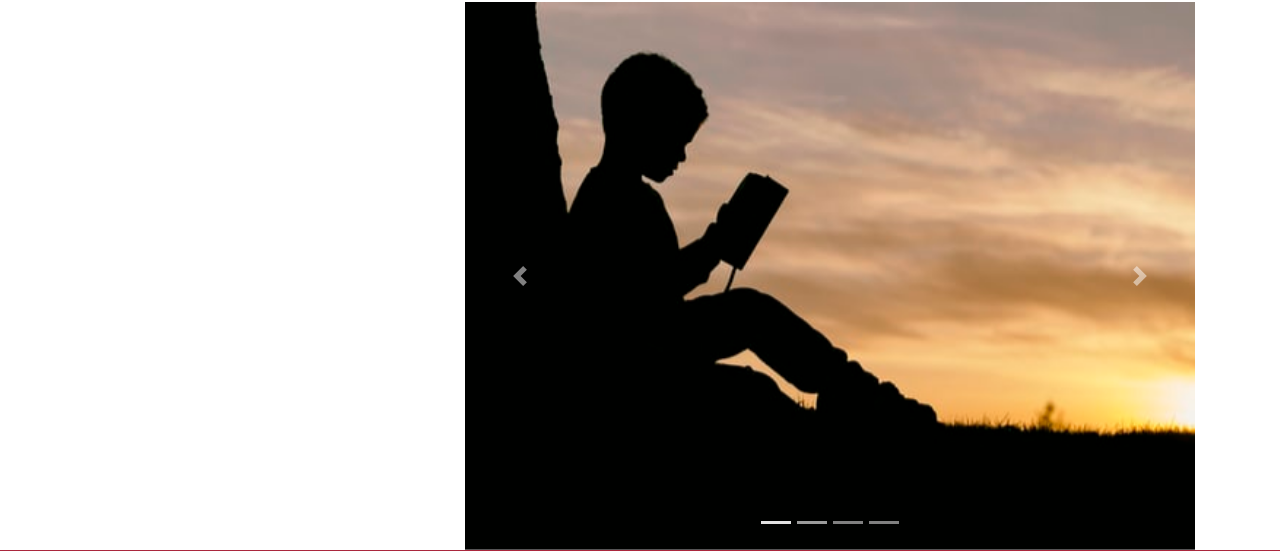
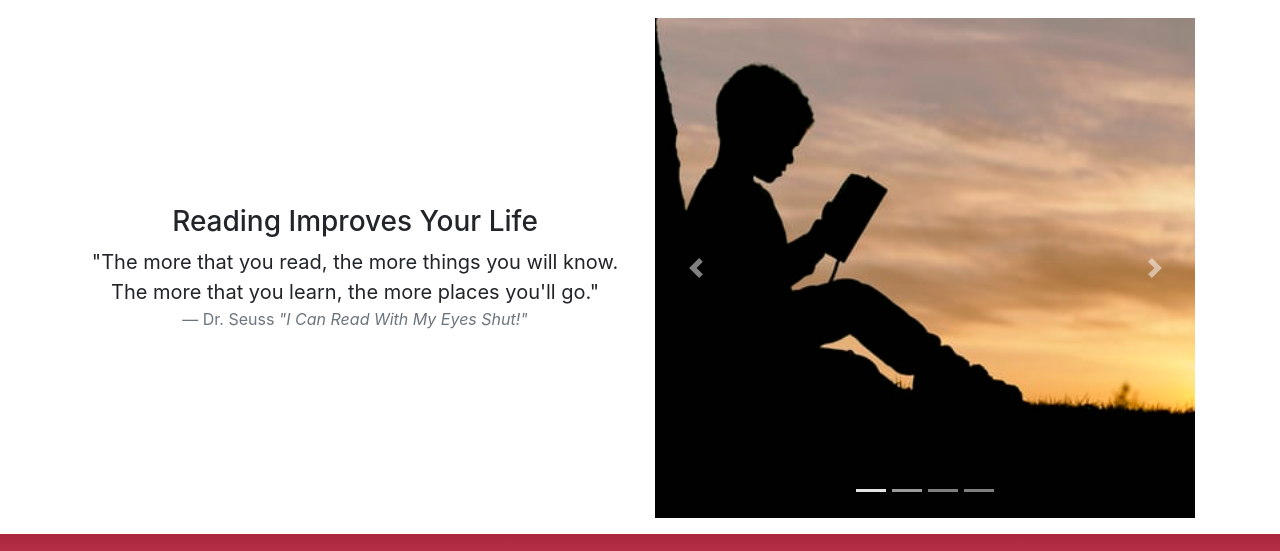
Before and after one commit to GardnerJohn/PrivateTime, a website: page index.html in a window 1280 px wide. Shown: the part 192-743 px from the top of the page. Drawn offline with nearby package versions, Linux system fonts and the light colour scheme.

Commit message:
add blockquote, add css to make carousel-itmes same size

```diff
--- a/css/sytles.css
+++ b/css/sytles.css
@@ -13,3 +13,15 @@
 
 #loginModal .modal-header {
   background-color: rgba(211, 36, 36, 0.877); }
+
+/* Images same size */
+.carousel-item{
+    width: 100%; /*width you want*/
+    height: 500px; /*height you want*/
+    overflow: hidden;
+}
+.carousel-item img{
+    width: 100%;
+    height: 100%;
+    object-fit: cover;
+}
--- a/index.html
+++ b/index.html
@@ -64,11 +64,18 @@
 
     <!-- carousel -->
     <div class="container">
-      <div class="row row-content">
-        <div class="col-md-4 mr-auto">
-
+      <div class="row row-content align-items-center">
+        <div class="col mt-3 text-center">
+          <div class="media">
+            <div class="media-body">
+              <h3>Reading Improves Your Life</h3>
+                <blockquote class="blockquote">"The more that you read, the more things you will know. The more that you learn, the more places you'll go."
+                  <footer class="blockquote-footer">Dr. Seuss <cite title="I Can Read With My Eyes Shut!">"I Can Read With My Eyes Shut!"</cite></footer>
+                </blockquote>
+            </div>
+          </div>
         </div> <!-- col -->
-        <div class="col-md-8 ml-auto">
+        <div class="col-md-6 ml-auto mt-3 mb-3">
           <div id="homeCarousel" class="carousel" data-ride="carousel">
             <ol class="carousel-indicators">
               <li data-target="#homeCarousel" data-slide-to="0" class="active"></li>
```
